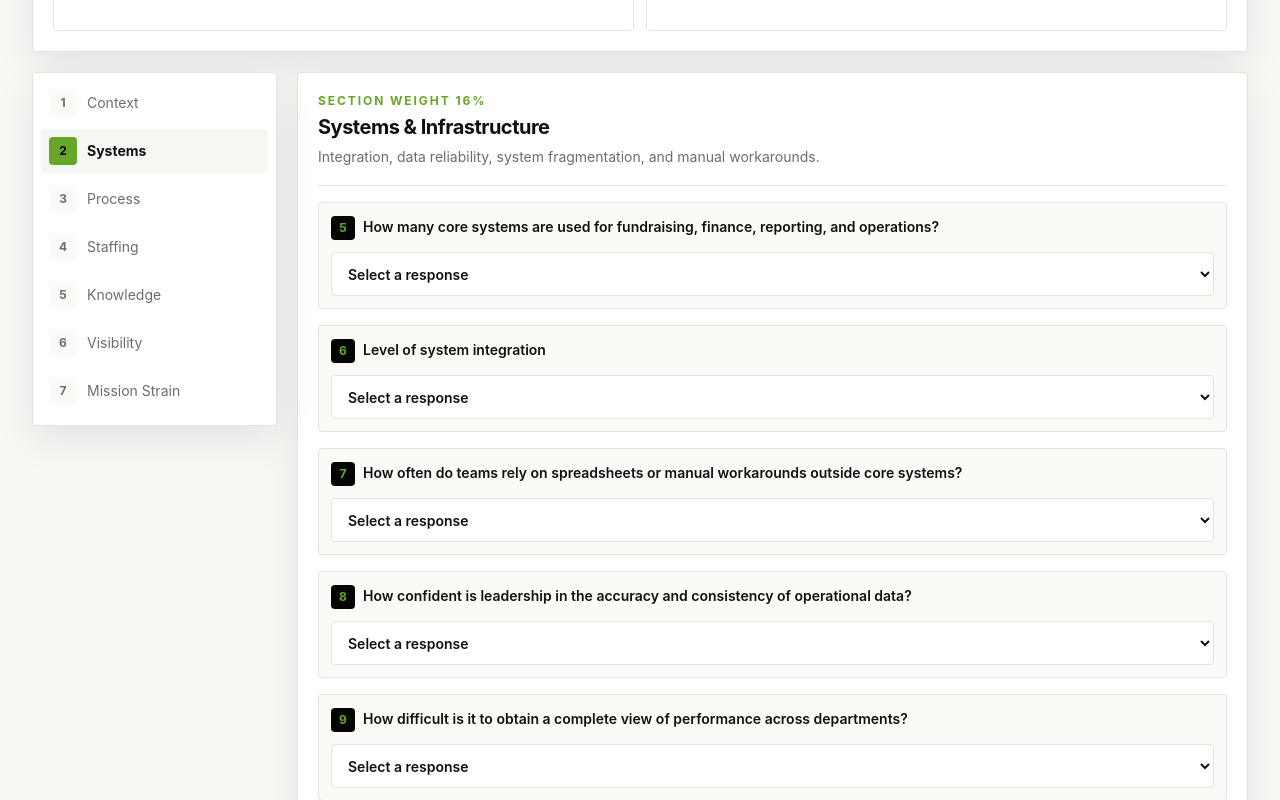
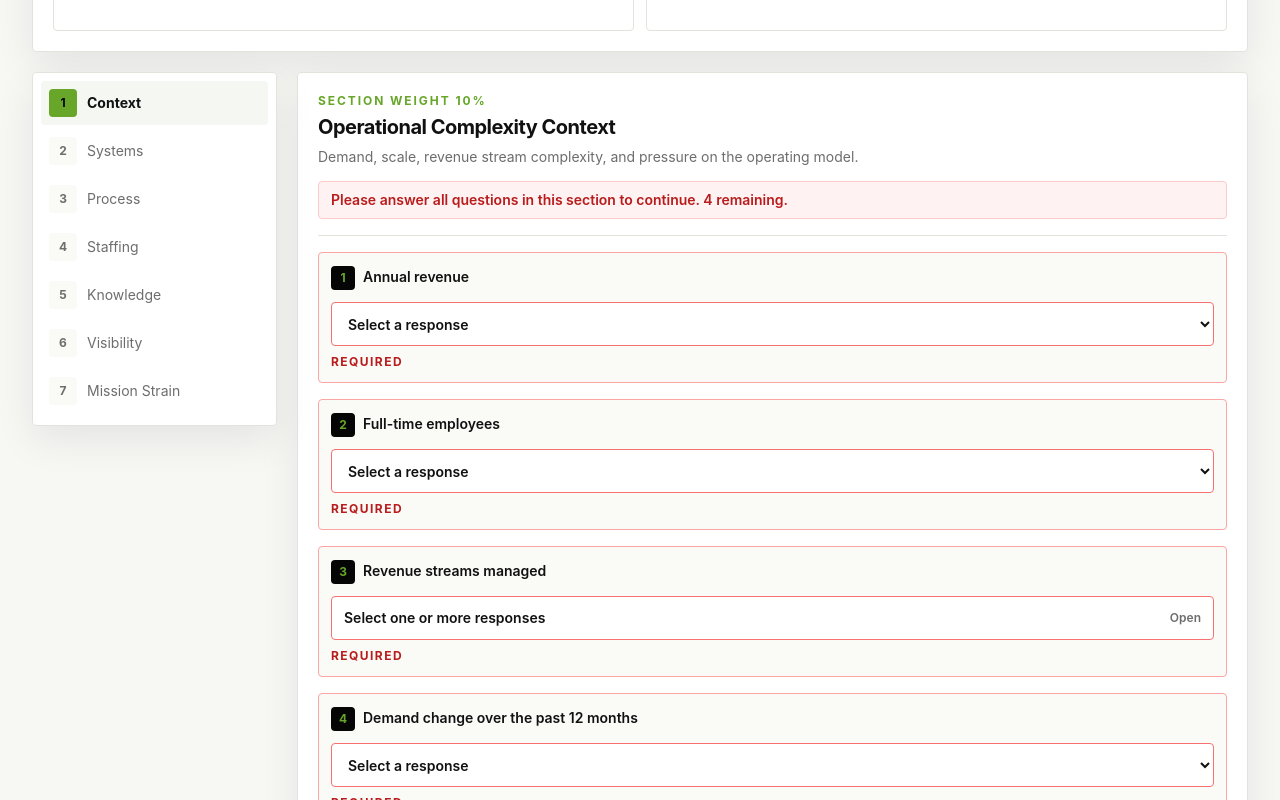
Before and after one commit to njh48fbn55-lab/fitproof-operational-capacity-assessment, a Next.js app: page / in a window 1280 px wide. Both pictures are taken after a click on the button "Next section". Shown: the part 232-1032 px from the top of the page. Built offline with nearby package versions, Linux system fonts and the light colour scheme.

Commit message:
Adjust strain gauge and require responses

```diff
--- a/app/page.tsx
+++ b/app/page.tsx
@@ -102,6 +102,7 @@ export default function Home() {
   const [generatedReport, setGeneratedReport] = useState<GeneratedExecutiveReport | null>(null);
   const [isGeneratingReport, setIsGeneratingReport] = useState(false);
   const [reportError, setReportError] = useState("");
+  const [showSectionValidation, setShowSectionValidation] = useState(false);
   const result = useMemo(() => scoreAssessment(responses), [responses]);
   const completed = questions.filter((question) => hasAnswer(question, responses)).length;
   const progress = Math.round((completed / questions.length) * 100);
@@ -163,6 +164,52 @@ export default function Home() {
 
   const section = domains[currentStep];
   const sectionQuestions = questions.filter((question) => question.domainId === section.id);
+  const sectionComplete = sectionQuestions.every((question) => hasAnswer(question, responses));
+  const missingInSection = sectionQuestions.filter((question) => !hasAnswer(question, responses)).length;
+
+  function isSectionComplete(sectionIndex: number) {
+    const targetSection = domains[sectionIndex];
+    return questions.filter((question) => question.domainId === targetSection.id).every((question) => hasAnswer(question, responses));
+  }
+
+  function goToSection(sectionIndex: number) {
+    if (sectionIndex <= currentStep) {
+      setCurrentStep(sectionIndex);
+      setShowSectionValidation(false);
+      setOpenPicklistId(null);
+      return;
+    }
+
+    const firstIncompleteSection = domains.findIndex((_, index) => index < sectionIndex && !isSectionComplete(index));
+
+    if (firstIncompleteSection >= 0) {
+      setCurrentStep(firstIncompleteSection);
+      setShowSectionValidation(true);
+      setOpenPicklistId(null);
+      return;
+    }
+
+    setCurrentStep(sectionIndex);
+    setShowSectionValidation(false);
+    setOpenPicklistId(null);
+  }
+
+  function goForward() {
+    if (!sectionComplete) {
+      setShowSectionValidation(true);
+      return;
+    }
+
+    setShowSectionValidation(false);
+    setOpenPicklistId(null);
+
+    if (currentStep === domains.length - 1) {
+      setView("lead");
+      return;
+    }
+
+    setCurrentStep(currentStep + 1);
+  }
 
   return (
     <main className="min-h-screen bg-cream text-ink">
@@ -210,7 +257,7 @@ export default function Home() {
                   <button
                     key={item.id}
                     type="button"
-                    onClick={() => setCurrentStep(index)}
+                    onClick={() => goToSection(index)}
                     className={`mb-1 grid w-full grid-cols-[30px_1fr] items-center gap-2 rounded px-2 py-2 text-left text-sm transition ${
                       index === currentStep ? "bg-mist font-bold text-ink" : "text-slate hover:bg-panel hover:text-ink"
                     }`}
@@ -228,11 +275,20 @@ export default function Home() {
                   <p className="text-xs font-bold uppercase tracking-[0.16em] text-fitgreen">Section weight {section.weight}%</p>
                   <h2 className="mt-1 text-xl font-bold tracking-tight">{section.title}</h2>
                   <p className="mt-1 text-sm leading-6 text-slate">{section.purpose}</p>
+                  {showSectionValidation && !sectionComplete && (
+                    <p className="mt-3 rounded border border-red-200 bg-red-50 px-3 py-2 text-sm font-semibold text-red-700">
+                      Please answer all questions in this section to continue. {missingInSection} remaining.
+                    </p>
+                  )}
                 </div>
 
                 <div className="mt-4 grid gap-4">
-                  {sectionQuestions.map((question) => (
-                    <div key={question.id} className="rounded border border-line bg-panel p-3">
+                  {sectionQuestions.map((question) => {
+                    const missing = showSectionValidation && !hasAnswer(question, responses);
+                    const fieldStateClass = missing ? "border-red-400 focus:border-red-500 focus:ring-red-100" : "border-line focus:border-fitgreen focus:ring-fitgreen/20";
+
+                    return (
+                      <div key={question.id} className={`rounded border bg-panel p-3 ${missing ? "border-red-300" : "border-line"}`}>
                         <p className="text-sm font-semibold leading-6">
                           <span className="mr-2 inline-grid size-6 place-items-center rounded bg-blacktop text-xs font-bold text-fitgreen">
                             {questionNumbers[question.id]}
@@ -244,7 +300,8 @@ export default function Home() {
                             value={(responses[question.id] as string) || ""}
                             onChange={(event: ChangeEvent<HTMLTextAreaElement>) => setAnswer(question, event.target.value)}
                             rows={4}
-                          className="mt-3 w-full rounded border border-line bg-white px-3 py-2 text-sm leading-6 outline-none focus:border-fitgreen focus:ring-4 focus:ring-fitgreen/20"
+                            aria-invalid={missing}
+                            className={`mt-3 w-full rounded border bg-white px-3 py-2 text-sm leading-6 outline-none focus:ring-4 ${fieldStateClass}`}
                           />
                         ) : (
                           <>
@@ -253,8 +310,9 @@ export default function Home() {
                                 <button
                                   type="button"
                                   onClick={() => setOpenPicklistId(openPicklistId === question.id ? null : question.id)}
-                                className="flex min-h-11 w-full items-center justify-between gap-3 rounded border border-line bg-white px-3 py-2 text-left text-sm font-semibold text-ink outline-none transition hover:border-fitgreen focus:border-fitgreen focus:ring-4 focus:ring-fitgreen/20"
+                                  className={`flex min-h-11 w-full items-center justify-between gap-3 rounded border bg-white px-3 py-2 text-left text-sm font-semibold text-ink outline-none transition hover:border-fitgreen focus:ring-4 ${fieldStateClass}`}
                                   aria-expanded={openPicklistId === question.id}
+                                  aria-invalid={missing}
                                 >
                                   <span>
                                     {Array.isArray(responses[question.id]) && (responses[question.id] as string[]).length > 0
@@ -295,7 +353,8 @@ export default function Home() {
                               <select
                                 value={(responses[question.id] as string) || ""}
                                 onChange={(event: ChangeEvent<HTMLSelectElement>) => setAnswer(question, event.target.value)}
-                              className="mt-3 min-h-11 w-full rounded border border-line bg-white px-3 py-2 text-sm font-semibold text-ink outline-none transition focus:border-fitgreen focus:ring-4 focus:ring-fitgreen/20"
+                                aria-invalid={missing}
+                                className={`mt-3 min-h-11 w-full rounded border bg-white px-3 py-2 text-sm font-semibold text-ink outline-none transition focus:ring-4 ${fieldStateClass}`}
                               >
                                 <option value="">Select a response</option>
                                 {getQuestionOptions(question).map((option) => (
@@ -307,14 +366,20 @@ export default function Home() {
                             )}
                           </>
                         )}
+                        {missing && <p className="mt-2 text-xs font-bold uppercase tracking-[0.12em] text-red-700">Required</p>}
                       </div>
-                  ))}
+                    );
+                  })}
                 </div>
 
                 <div className="mt-5 flex flex-col gap-3 border-t border-line pt-4 sm:flex-row sm:justify-between">
                   <button
                     type="button"
-                    onClick={() => setCurrentStep(Math.max(0, currentStep - 1))}
+                    onClick={() => {
+                      setCurrentStep(Math.max(0, currentStep - 1));
+                      setShowSectionValidation(false);
+                      setOpenPicklistId(null);
+                    }}
                     disabled={currentStep === 0}
                     className="min-h-11 rounded border border-line px-4 text-sm font-bold transition hover:border-fitgreen disabled:cursor-not-allowed disabled:opacity-40"
                   >
@@ -322,7 +387,7 @@ export default function Home() {
                   </button>
                   <button
                     type="button"
-                    onClick={() => (currentStep === domains.length - 1 ? setView("lead") : setCurrentStep(currentStep + 1))}
+                    onClick={goForward}
                     className="min-h-11 rounded bg-fitgreen px-4 text-sm font-bold text-blacktop transition hover:bg-blacktop hover:text-fitgreen"
                   >
                     {currentStep === domains.length - 1 ? "Continue to findings and report" : "Next section"}
@@ -777,7 +842,7 @@ function OperationalGauge({ strain }: { strain: number }) {
         <p className="max-w-48 text-right text-xs font-semibold leading-5 text-slate">Lower scores indicate less operating pressure. Higher scores indicate more urgent strain.</p>
       </div>
 
-      <div className="mt-3">
+      <div className="mx-auto mt-3 w-[66%]">
         <svg viewBox="0 0 300 168" role="img" aria-label={`Operational strain ${strain} out of 100`} className="h-auto w-full">
           <defs>
             <linearGradient id="capacityGaugeGradient" x1="0%" y1="0%" x2="100%" y2="0%">
@@ -792,7 +857,7 @@ function OperationalGauge({ strain }: { strain: number }) {
           <circle cx={centerX} cy={centerY} r="8" fill="#111111" />
           <circle cx={pointerX} cy={pointerY} r="7" fill="#ffffff" stroke="#111111" strokeWidth="3" />
           <text x="30" y="153" fontSize="12" fontWeight="700" fill="#4b5563">0 low strain</text>
-          <text x="207" y="153" fontSize="12" fontWeight="700" fill="#4b5563">100 severe strain</text>
+          <text x="270" y="153" textAnchor="end" fontSize="12" fontWeight="700" fill="#4b5563">100 severe strain</text>
         </svg>
       </div>
       <p className="mt-2 text-sm leading-6 text-slate">
```
Lines whose indentation alone changed are shown as unchanged.
